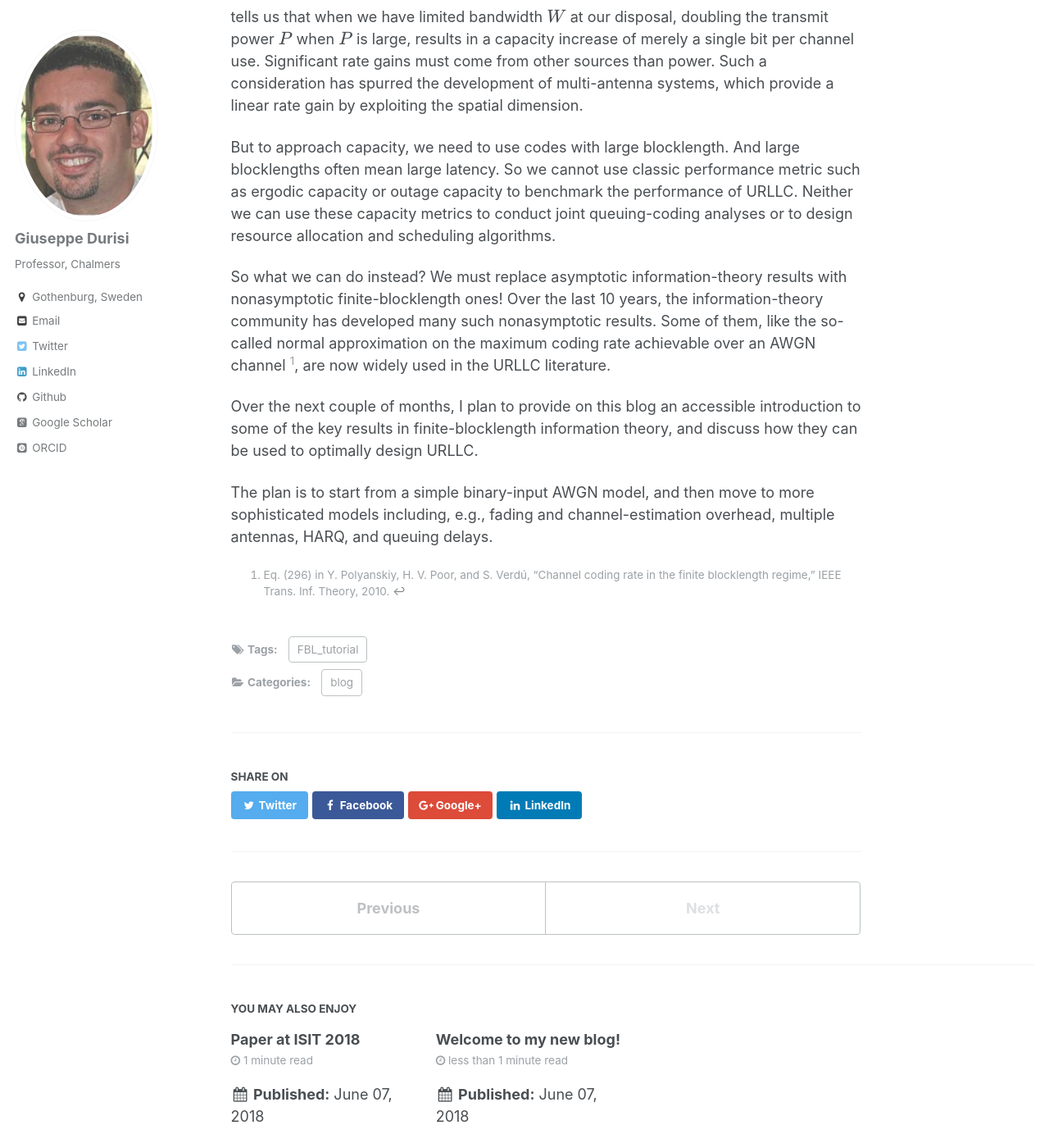
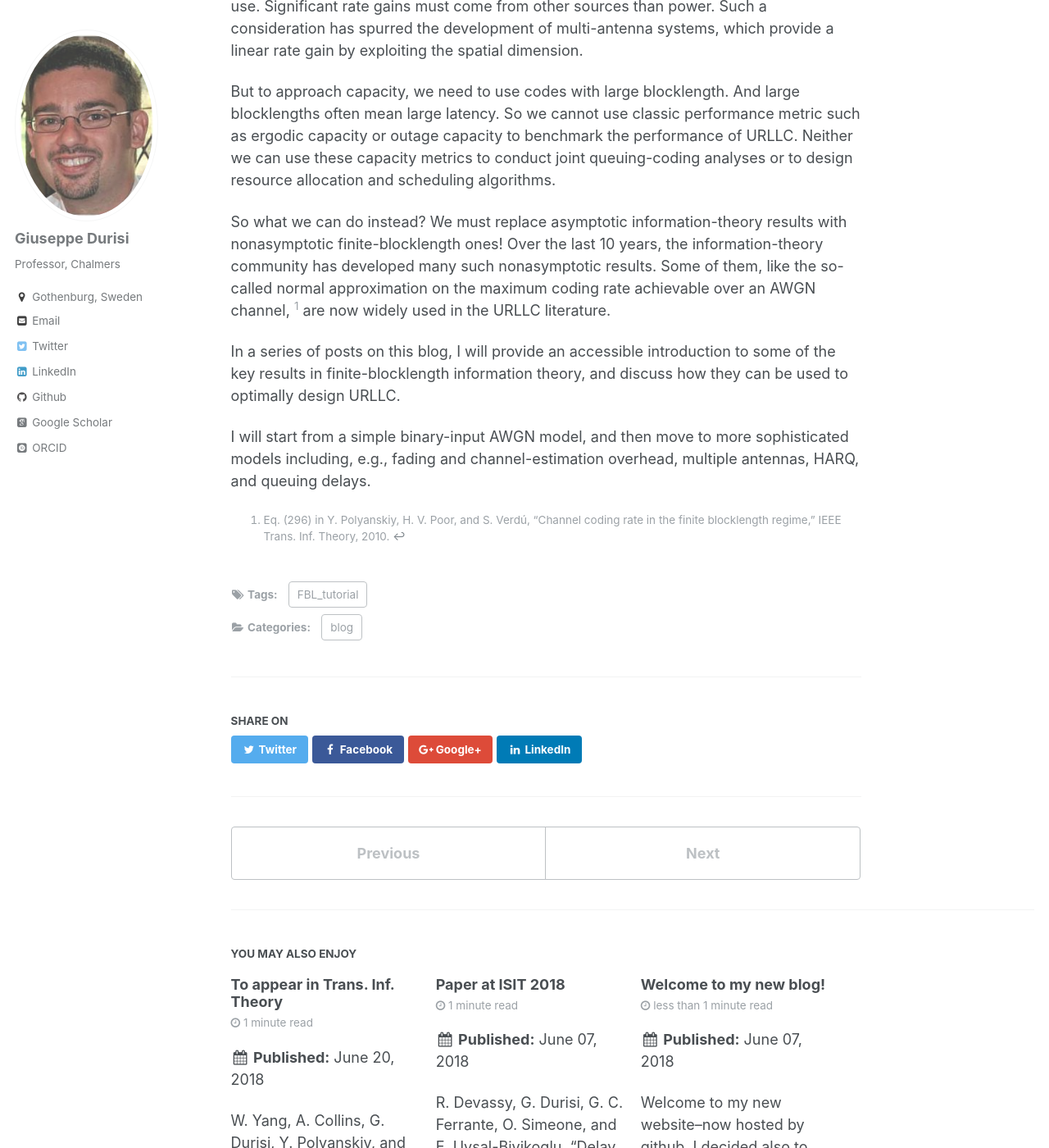
Before and after one commit to gdurisi/gdurisi.github.io, a Jekyll site: the page built from _posts/2018-06-19-FBL-tutorial-1.md, in a window 1280 px wide and 1400 px high, scrolled down 773 px. Shown: the whole window at 82% size. Built offline with Jekyll 4.4.1, drawn with Linux system fonts in a browser that asks for light colours; some web fonts are replaced; formulas are drawn with MathJax 3; some of the changed text lies outside the part shown.

Commit message:
TIT beta-beta update

```diff
--- a/_posts/2018-06-19-FBL-tutorial-1.md
+++ b/_posts/2018-06-19-FBL-tutorial-1.md
@@ -1,5 +1,5 @@
 ---
-title: 'Designing URRLC via nonasymptotic information theory
+title: 'Designing URRLC via nonasymptotic information theory--part 1
 '
 date: 2018-06-19
 permalink: /posts/fbl-tutorial-1/
@@ -27,11 +22,11 @@
 But to approach capacity, we need to use codes with large blocklength. And large blocklengths often mean large latency. So we cannot use classic performance metric such as ergodic capacity or outage capacity to benchmark the performance of URLLC. Neither we can use these capacity metrics to conduct joint queuing-coding analyses or to design resource allocation and scheduling algorithms.
 
 So what we can do instead? We must replace asymptotic information-theory results with nonasymptotic finite-blocklength ones!
-Over the last 10 years, the information-theory community has developed many such nonasymptotic results. Some of them, like the so-called normal approximation on the maximum coding rate achievable over an AWGN channel [^1], are now widely used in the URLLC literature.
+Over the last 10 years, the information-theory community has developed many such nonasymptotic results. Some of them, like the so-called normal approximation on the maximum coding rate achievable over an AWGN channel, [^1] are now widely used in the URLLC literature.
 
-Over the next couple of months, I plan to provide on this blog an accessible  introduction to some of the key results in finite-blocklength information theory, and discuss how they can be used to optimally design URLLC.
+In a series of posts on this blog, I will provide  an accessible  introduction to some of the key results in finite-blocklength information theory, and discuss how they can be used to optimally design URLLC.
 
-The plan is to start from a simple binary-input AWGN model, and then move to more sophisticated models including, e.g., fading and channel-estimation overhead, multiple antennas, HARQ, and queuing delays.
+I will start from a simple binary-input AWGN model, and then move to more sophisticated models including, e.g., fading and channel-estimation overhead, multiple antennas, HARQ, and queuing delays.
 
 
 
--- /dev/null
+++ b/_posts/2018-06-20-TIT.md
@@ -0,0 +1,15 @@
+---
+title:  "To appear in Trans. Inf. Theory"
+date: 2018-06-20
+categories:
+  - news-post
+tags:
+  - papers
+---
+ W. Yang, A. Collins, G. Durisi, Y. Polyanskiy, and H. V. Poor, “Beta-beta bounds: Finite-blocklength analog of the golden formula,” <i>IEEE Tran. Inf. Theory</i>, 2018, to appear [<a href="https://arxiv.org/abs/1706.05972" target="_blank">arXiv</a>].
+  <hr>
+
+**Abstract**:
+It is well known that the mutual information between two random variables can be expressed as the difference of two relative entropies that depend on an auxiliary distribution, a relation sometimes referred to as the golden formula. This paper is concerned with a finite-blocklength extension of this relation. This extension consists of two elements: 1) a finite-blocklength channel-coding converse bound by Polyanskiy and Verdú (2014), which involves the ratio of two Neyman-Pearson $\beta$ functions (beta-beta converse bound); and 2) a novel beta-beta channel-coding achievability bound, expressed again as the ratio of two Neyman-Pearson $\beta$ functions.
+To demonstrate the usefulness of this finite-blocklength extension of the golden formula, the beta-beta achievability and converse bounds are used to obtain a finite-blocklength extension of Verdú's (2002) wideband-slope approximation. The proof parallels the derivation of the latter, with the beta-beta bounds used in place of the golden formula.
+The beta-beta (achievability) bound is also shown to be useful in cases where the capacity-achieving output distribution is not a product distribution due to, e.g., a cost constraint or structural constraints on the codebook, such as orthogonality or constant composition. As an example, the bound is used to characterize the channel dispersion of the additive exponential-noise channel and to obtain a finite-blocklength achievability bound (the tightest to date) for multiple-input multiple-output Rayleigh-fading channels with perfect channel state information at the receiver.
```
Also changed, not shown: other parts of _posts/2018-06-19-FBL-tutorial-1.md (+0 -5 lines), _pages/team.md (+1 -1 lines).
